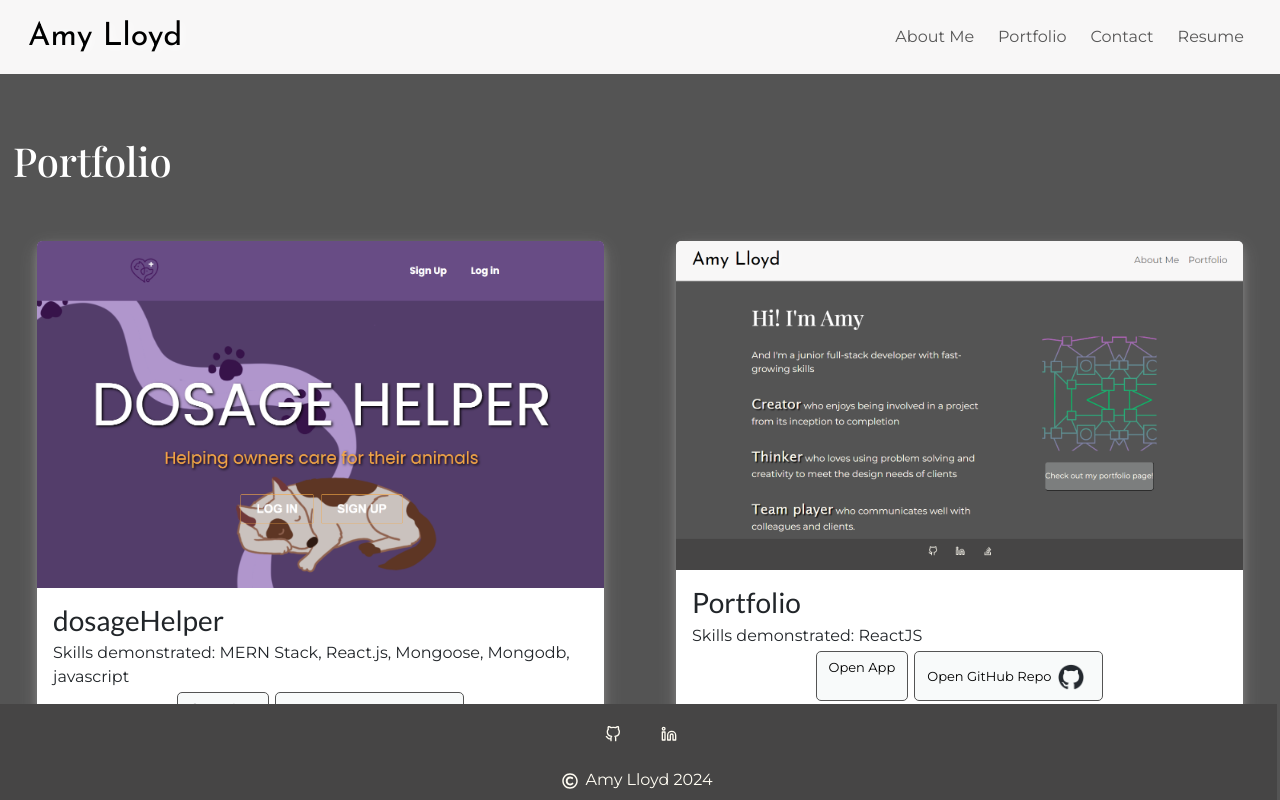
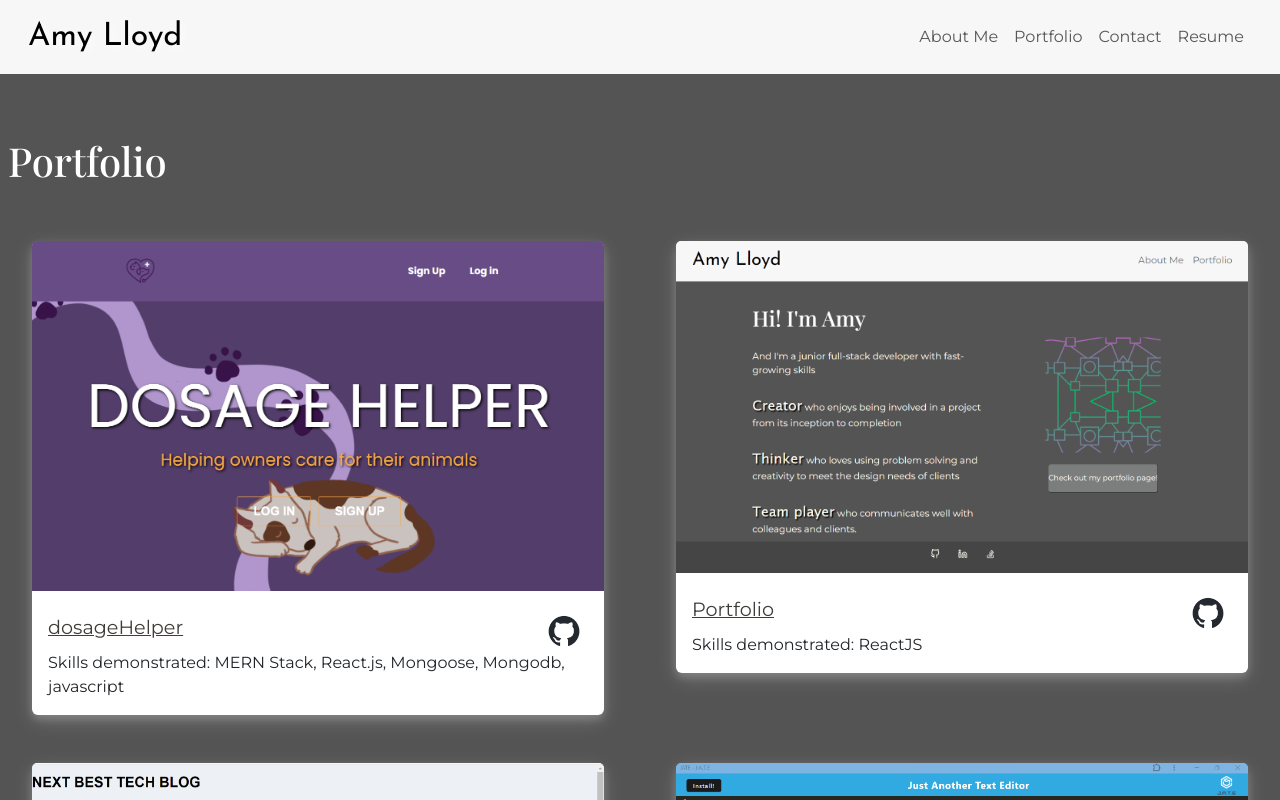
Before and after one commit to AmyLloyd/React-Portfolio, a React (Vite) app: page /portfolio in a window 1280 px wide. Shown: the top 800 px of the page. Built offline with nearby package versions, Linux system fonts and the light colour scheme; a web font is replaced by a local one.

Commit message:
project cards fixed

```diff
--- a/src/App.css
+++ b/src/App.css
@@ -23,7 +23,6 @@ body {
   margin-top:100px;
   margin-left:0.5rem;
   margin-right:0.5rem;
-  margin-bottom:3rem;
   display: block;
   place-items: center;
   min-width: 320px;
@@ -54,14 +53,14 @@ body {
   text-shadow: 2px 2px 8px white;
 }
 
-.footer {
+footer {
   background-color: var(--dark-bg-color);
   color: var(--text-color);
   text-transform:capitalize;
   margin-left:-1rem;
-  position: fixed;
+  position:relative;
   bottom: 0;
-  width: 100%;
+  width: 100vw;
   margin-top: 30px;
   text-align: center;
 };
@@ -74,26 +73,22 @@ body {
   color: #888;
 }
 
-.card-button {
+/* .card-button {
   background-color:var(--transparent-bg);
   border-color: var(--main-bg-color);
   border-width: 0.5px;
   color: black;
   font-size: small;
   border-radius:5px;
-  height: 50px;
-  text-wrap:wrap;
-  margin:3px;
-}
+} */
 
 .feature-button {
   background-color:var(--feature-color2)!important;
   border:none;
   color:var(--secondary-text-color);
-  text-shadow: 1px 1px 1px white;
   font-size: small;
   border-radius:5px;
-  height: 50px;
+  min-height: 50px;
   text-wrap:wrap;
   margin:3px;
   padding:10px;
@@ -105,9 +100,13 @@ h2 {
   color:white;
 }
 
-h1, h2, h3, h4 {
+h1, h2, h3 {
   color: var(--text-color);
   text-align: left;
+}
+
+h4 {
+  color: var(--secondary-text-color);
 }
 
 h1 {
@@ -141,12 +140,7 @@ ul {
   font-size: 1.5rem;
 }
 
-.feature-button {
-  background-color: var(--feature-color);
-  border-color: var(--feature-color);
-  color:black;
-  border-radius:5px;
-}
+
 
 .css-img {
   min-width: 30%;
@@ -187,3 +181,22 @@ content-container {
   font-size: 1.5rem;
   padding: 0rem 0.75rem;
 }
+
+.project-title {
+  display:flex!important;
+  flex-wrap:wrap;
+  flex-direction:row;
+  justify-content: space-between;
+  align-items:center; /* Vertically center items */
+}
+
+.github-logo {
+  display: flex;
+}
+
+.card-title {
+  color: var(--secondary-text-color);
+  display:flex;
+  font-size:larger;
+  text-decoration: underline;
+}
--- a/src/components/AboutContainer/styles.css
+++ b/src/components/AboutContainer/styles.css
@@ -2,5 +2,4 @@ a {
     color:var(--text-color);
     text-decoration:none;
     font-size: medium;
-    margin-left: 0.5rem;
 }
--- a/src/components/Footer/index.jsx
+++ b/src/components/Footer/index.jsx
@@ -8,22 +8,26 @@ import {
 
 import { FaRegCopyright } from "react-icons/fa";
 import { FaStackOverflow } from "react-icons/fa6";
-
-import './styles.css';
+import { HiOutlineMail } from "react-icons/hi";
 
   const socialLinks = [
     {
       id: 1,
+      icon:  <HiOutlineMail />,
+      url: "mailto:amylloyd30@gmail.com",
+    },
+    {
+      id: 2,
       icon: <FiGithub />,
       url: "https://github.com/AmyLloyd",
     },
     {
-      id: 2,
+      id: 3,
       icon: <FiLinkedin />,
       url: "https://www.linkedin.com/in/amy-lloyd-2a1028135/",
     },
     // {
-    //   id: 3,
+    //   id: 4,
     //   icon: <FaStackOverflow />,
     //   url: "https://stackoverflow.com/users/23352670/alloyd"
     // }
@@ -32,8 +36,8 @@ import './styles.css';
 
   const Footer = () => {
     return (
-        <footer className="footer">
-            <div className="p-1 mt-1 mb-1">
+        <footer>
+            <div className="p-1 mt-1">
                 <div>
                 {/* Footer social links */}
                   <div className="text-center pb-1">
--- a/src/components/Footer/styles.css
+++ /dev/null
@@ -1,11 +0,0 @@
-.footer {
-  background-color: var(--dark-bg-color);
-  color: var(--text-color);
-  text-transform:capitalize;
-  margin-left:-1rem;
-  position: fixed;
-  bottom: 0;
-  width: 100%;
-  margin-top: 30px;
-  text-align: center;
-};
--- a/src/components/PortfolioContainer/index.jsx
+++ b/src/components/PortfolioContainer/index.jsx
@@ -36,7 +36,7 @@ const projectList = [
   },
   {
     id: 5,
-    title: "Keep your words- JATE text editor",
+    title: "Text editor",
     image: "/assets/jate.png",
     gitHubLink: 'https://github.com/AmyLloyd/keep-your-words',
     appLink: 'https://keep-your-words.onrender.com/',
@@ -44,7 +44,7 @@ const projectList = [
   },
   {
     id: 6,
-    title: "Quick get that down! Notetaker app",
+    title: "Notetaker app",
     image: "/assets/note-taker-app.png",
     gitHubLink: "https://github.com/AmyLloyd/quick-get-that-down",
     appLink: "https://stormy-escarpment-29702-726705b51eaa.herokuapp.com/",
--- a/src/components/Project/index.jsx
+++ b/src/components/Project/index.jsx
@@ -1,34 +1,35 @@
-import './styles.css'
+import React from 'react';
+import './styles.css';
 
-// Whenever we try to render an array containing JSX, React knows to render each JSX element separately
 function Project({ projectList }) {
     return (
         <div className="row">
-
             {/* Here we map over each projectList item and return a new array of elements that contains each project title */}
             {/* When using map you must provide a unique key attribute to each item. Ours is `project.id` */}
-
             {projectList.map((project) => (
                 <div className="col-sm-6" key={project.id}>
                     <div className="card css-card m-4 p-4">
-                        <img src={project.image} className="card-img-top" alt="App screenshot" />
+                        <a href={project.appLink}>
+                            <img src={project.image} className="card-img-top" alt="App screenshot" href='{project.appLink}' />
+                        </a>
                         <div className="card-body">
-                            <h3 className="card-title">{project.title}</h3>
-                            <p className="card-subtitle">{project.developerPractice}</p>
-                            <div>
-                                <a href={project.appLink} className="btn card-button">Open App</a>
-                                <a href={project.gitHubLink} className="btn card-button"> Open GitHub Repo
+                            <div className="project-title">
+                                <a className="card-title" href={project.appLink}>{project.title}
+
+                                </a>
+                                <a className='github-logo' href={project.gitHubLink}>
                                     <span>
-                                        <img src='../../assets/github-mark.png' className="logo"/>
+                                        <img src='../../assets/github-mark.png' className="logo" alt="GitHub logo" />
                                     </span>
                                 </a>
                             </div>
+                            <p className="card-subtitle">{project.developerPractice}</p>
                         </div>
                     </div>
                 </div>
-            ))};
+            ))}
         </div>
     );
-  }
+}
 
-  export default Project;
+export default Project;
--- a/src/components/Project/styles.css
+++ b/src/components/Project/styles.css
@@ -1,7 +1,23 @@
 .css-card {
     background-color:white;
-
     box-shadow: 0 4px 8px 0 rgba(250, 248, 248, 0.2), 0 6px 20px 0 rgba(239, 235, 235, 0.19);
     padding: 0!important;
     border: none;
 };
+
+.project-title {
+    display:flex!important;
+    flex-wrap:wrap;
+    flex-direction:row;
+    justify-content: space-between;
+    align-items:center; /* Vertically center items */
+}
+
+.github-logo {
+    display: flex;
+}
+
+.card-title {
+    color: var(--secondary-text-color);
+    display: flex;
+}
--- a/src/components/pages/Resume.jsx
+++ b/src/components/pages/Resume.jsx
@@ -11,7 +11,7 @@ export default function Resume() {
           </div>
           <div className="row text-start mt-4">
             <div className="col-sm-6">
-              <h4> Front-end Proficiencies</h4>
+              <h3> Front-end Proficiencies</h3>
               <ul>
                 <li>HTML</li>
                 <li>CSS</li>
@@ -23,7 +23,7 @@ export default function Resume() {
               </ul>
             </div>
             <div className="col-sm-6">
-              <h4>Back-end Proficiencies</h4>
+              <h3>Back-end Proficiencies</h3>
               <ul>
                 <li>APIs</li>
                 <li>Node</li>
```
